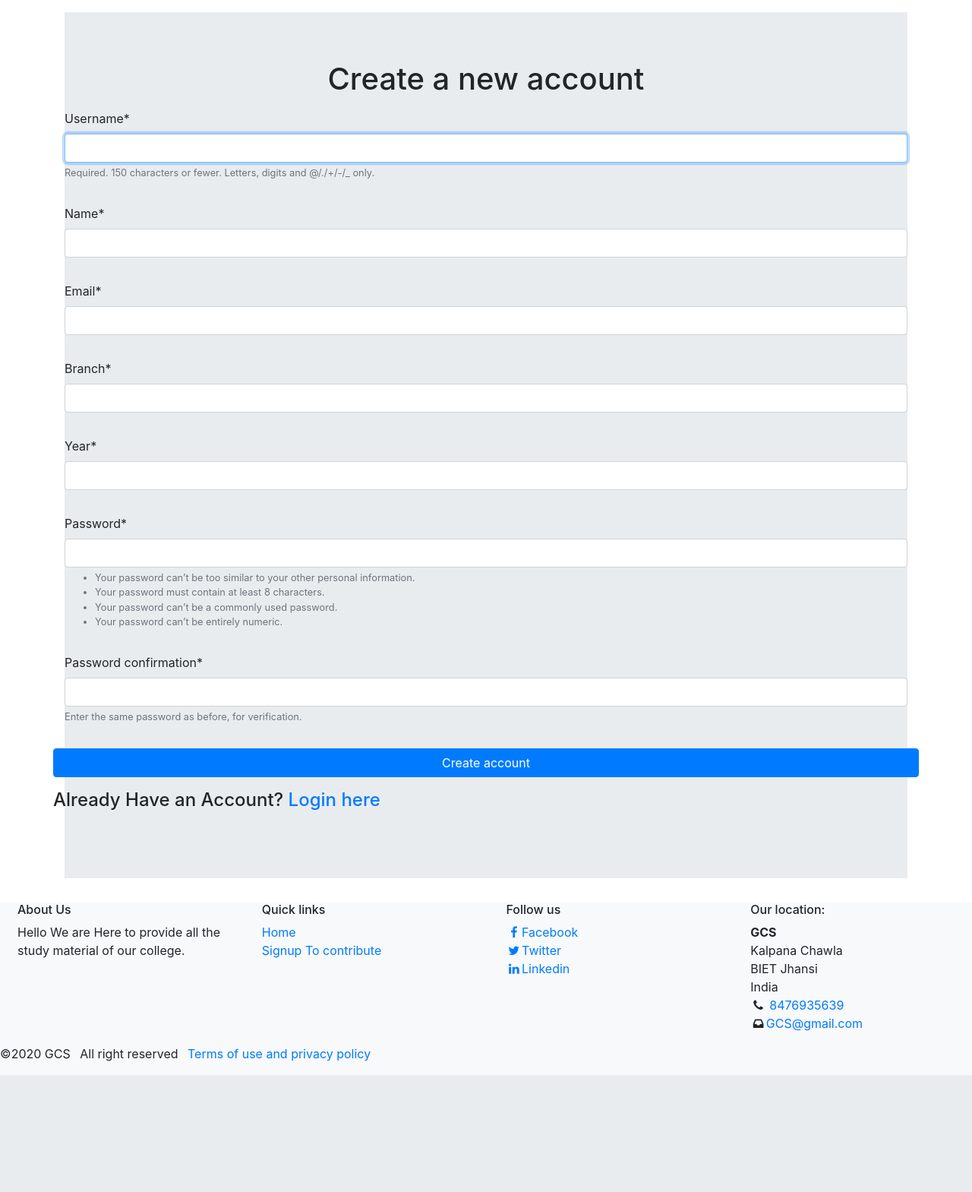
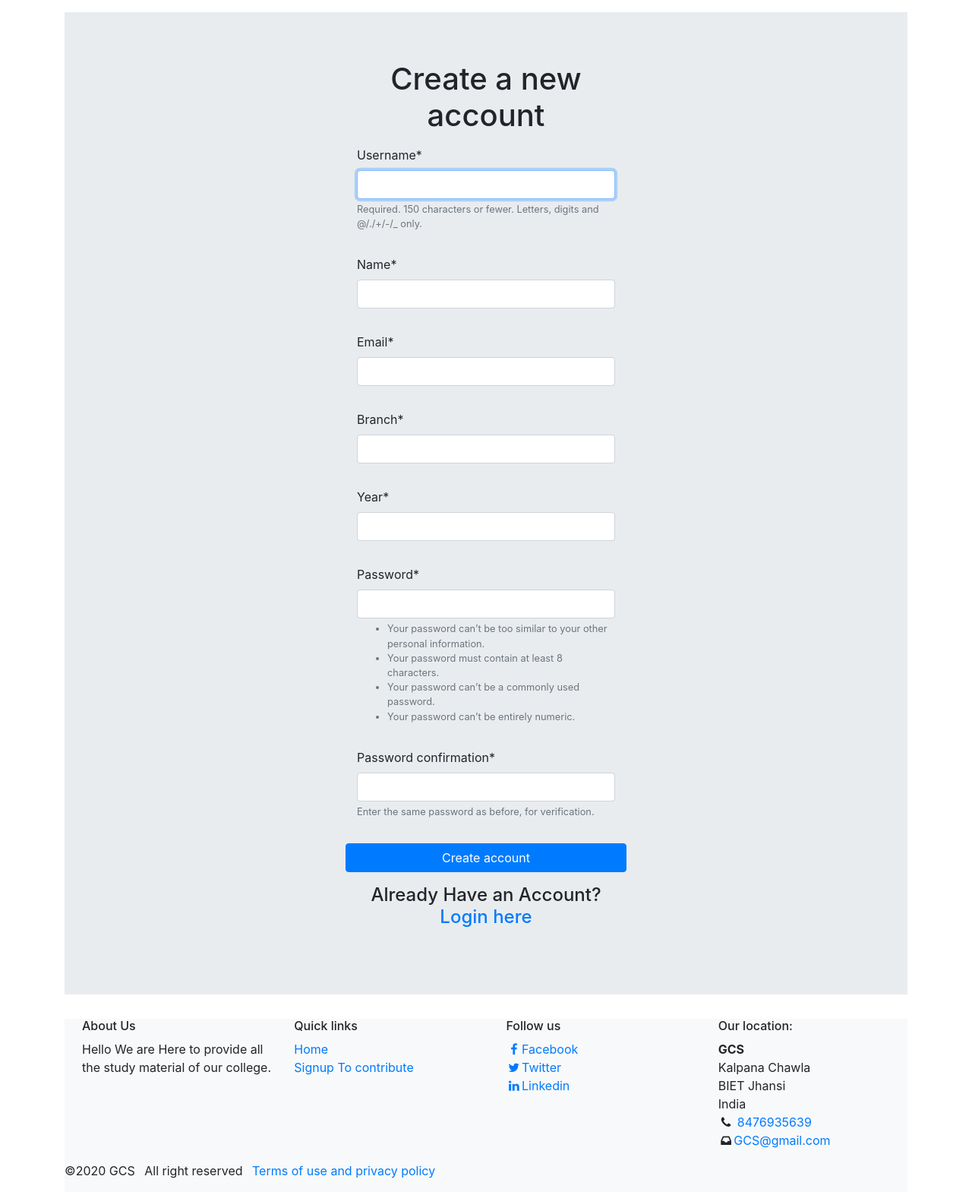
Before and after one commit to TanuAgrawal123/StudyApp, a Django app: page /signup/ in a window 1280 px wide. Shown: the part 56-1625 px from the top of the page at 76% size. Before the commit the page ends 1471 px from the top, so only its background shows below. Run offline with Django 3.2, Linux system fonts and the light colour scheme; some libraries are stand-ins or nearby versions.

Commit message:
Making final changes

```diff
--- a/Notes/templates/Notes/signup.html
+++ b/Notes/templates/Notes/signup.html
@@ -5,7 +5,9 @@
 <div class="signup container my-3">
 <div class="jumbotron jumbotron-fluid">
 
-
+        <div
+            class="col-12 col-sm-8 col-md-6 col-lg-4 offset-sm-2 offset-md-3 offset-lg-4"
+          >
 
             <h1 class="mb-3 text-center">Create a new account</h1>
 
```
Also changed, not shown: db.sqlite3.
